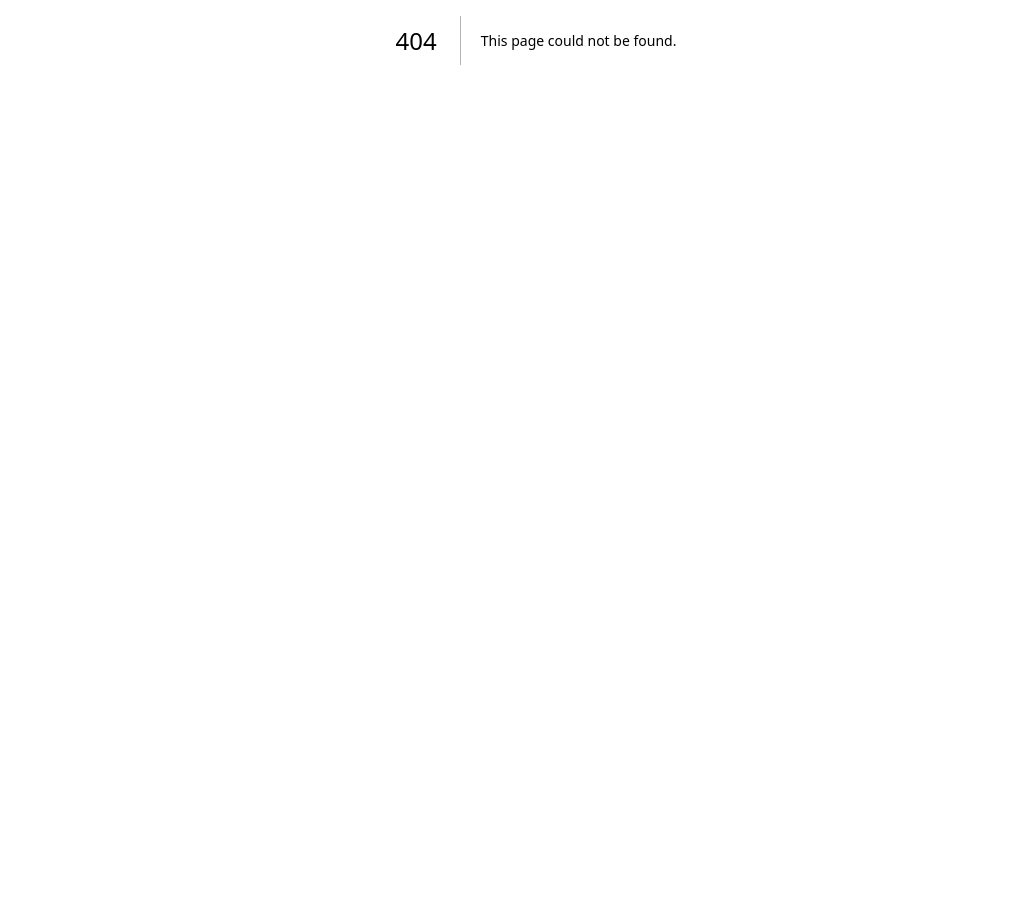
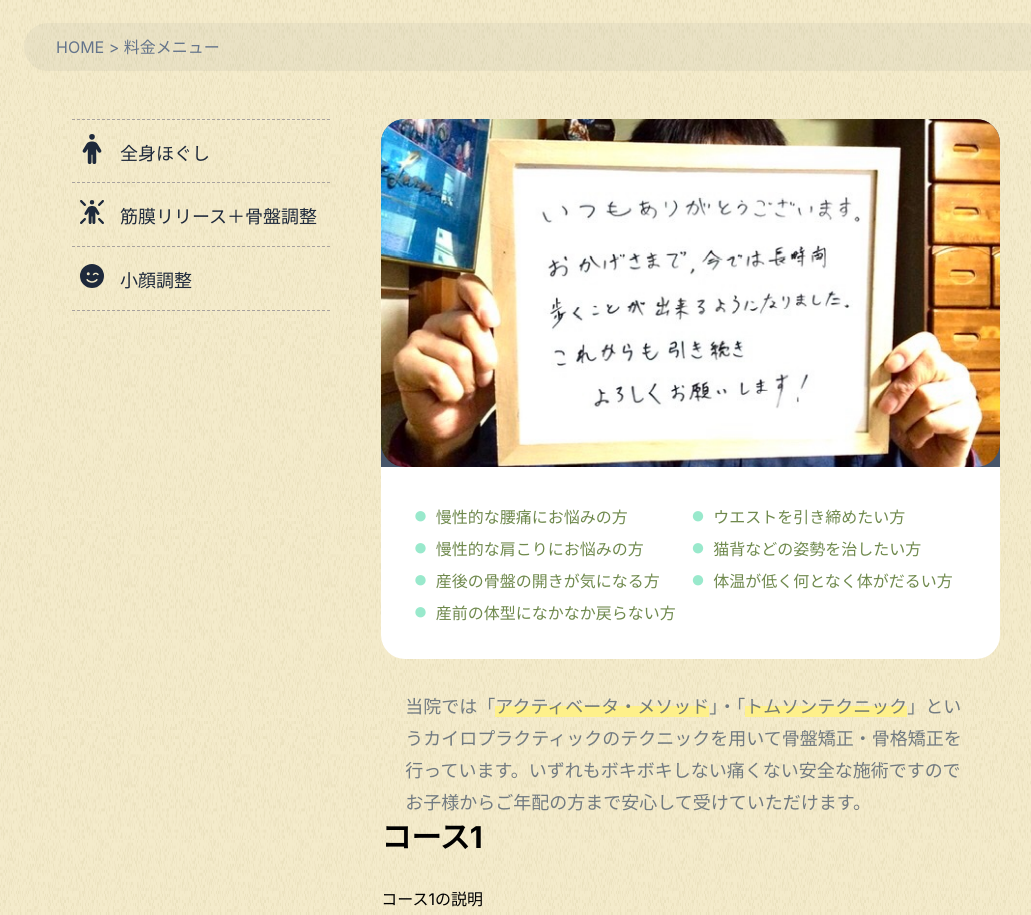
Before and after one commit to Rashinban1988/docker-nextjs-django-nginx, a Next.js app in the folder frontend/web-front/: page /ryokin in a window 1280 px wide. Before the commit this address had no page. Shown: the part 360-1275 px from the top of the page, without its empty margins (104-1135 px from the left). Before the commit the page ends 800 px from the top, so only its background shows below. Built offline with nearby package versions, Linux system fonts and the light colour scheme.

Commit message:
料金ページ作成中

```diff
--- /dev/null
+++ b/frontend/web-front/src/app/ryokin/page.tsx
@@ -0,0 +1,120 @@
+import React, { FC, useEffect, useState } from 'react'
+import axios, { AxiosInstance } from 'axios'
+import { Header } from '../components/top/header/Header'
+import { CommonHero } from '../components/common/CommonHero'
+import Link from 'next/link'
+import { FontAwesomeIcon } from '@fortawesome/react-fontawesome'
+import { faFaceSmileWink, faPerson, faPersonRays } from '@fortawesome/free-solid-svg-icons'
+
+export default function Ryokin() {
+    return (
+      <>
+        <Header fixed={true} />
+        <main style={{ backgroundImage: "url('/bg.png')" }} className="bg-fixed min-h-screen">
+          <CommonHero />
+          <section>
+            <div id="breadCramp" className="mx-auto pt-4 w-full max-w-5xl">
+              <div className="w-full h-12 py-3 px-8 rounded-full bg-slate-600/[.06] text-slate-500">
+                <Link href="/" className="">HOME</Link> &gt; 料金メニュー
+              </div>
+            </div>
+          </section>
+          <section>
+            <div className="mx-auto px-12 w-full max-w-5xl flex relative">
+              <aside className="w-2/6 mt-12 sticky top-0">
+                <ul className="w-5/6 text-slate-800">
+                  <li className="w-full h-16 border-dashed border-y border-stone-400 flex items-center justify-start">
+                    <Link href="#" className="ml-2 text-lg text-center group relative">
+                      <FontAwesomeIcon icon={faPerson} className="text-3xl w-6" />
+                      <div className="ml-4 inline-block relative">
+                        <span className="relative z-10">全身ほぐし</span>
+                        <div className="absolute top-1/2 inset-x-0 h-1/2 bg-yellow-200 opacity-0 group-hover:opacity-100 transition-opacity duration-300"></div>
+                      </div>
+                    </Link>
+                  </li>
+                  <li className="w-full h-16 border-dashed border-b border-stone-400 flex items-center justify-start">
+                    <Link href="#" className="ml-2 text-lg text-center group relative">
+                      <FontAwesomeIcon icon={faPersonRays} className="text-3xl w-6" />
+                      <div className="ml-4 inline-block relative">
+                        <span className="relative z-10">筋膜リリース＋骨盤調整</span>
+                        <div className="absolute top-1/2 inset-x-0 h-1/2 bg-yellow-200 opacity-0 group-hover:opacity-100 transition-opacity duration-300"></div>
+                      </div>
+                    </Link>
+                  </li>
+                  <li className="w-full h-16 border-dashed border-b border-stone-400 flex items-center justify-start">
+                    <Link href="#" className="ml-2 text-lg text-center group relative">
+                      <FontAwesomeIcon icon={faFaceSmileWink} className="text-3xl w-6" />
+                      <div className="ml-4 inline-block relative">
+                        <span className="relative z-10">小顔調整</span>
+                        <div className="absolute top-1/2 inset-x-0 h-1/2 bg-yellow-200 opacity-0 group-hover:opacity-100 transition-opacity duration-300"></div>
+                      </div>
+                    </Link>
+                  </li>
+                </ul>
+              </aside>
+              <article className="w-4/6 mt-12">
+                <div className="w-full aspect-video bg-slate-600 rounded-t-3xl">
+                  <img src="/voice3.jpg" alt="料金メニュー" className="w-full h-full object-cover rounded-3xl" />
+                </div>
+                <div className="rounded-b-3xl bg-white">
+                <ul className="p-8 grid grid-cols-2 list-inside text-lime-800/75">
+                  <li className=""><span className="text-emerald-400/50 mr-2 text-2xl">●</span>慢性的な腰痛にお悩みの方</li>
+                  <li className=""><span className="text-emerald-400/50 mr-2 text-2xl">●</span>ウエストを引き締めたい方</li>
+                  <li className=""><span className="text-emerald-400/50 mr-2 text-2xl">●</span>慢性的な肩こりにお悩みの方</li>
+                  <li className=""><span className="text-emerald-400/50 mr-2 text-2xl">●</span>猫背などの姿勢を治したい方</li>
+                  <li className=""><span className="text-emerald-400/50 mr-2 text-2xl">●</span>産後の骨盤の開きが気になる方</li>
+                  <li className=""><span className="text-emerald-400/50 mr-2 text-2xl">●</span>体温が低く何となく体がだるい方</li>
+                  <li className=""><span className="text-emerald-400/50 mr-2 text-2xl">●</span>産前の体型になかなか戻らない方</li>
+                </ul>
+                </div>
+                <p className="pt-8 px-6 text-lg text-slate-600/75 leading-8">
+                  当院では「
+                  <span className="relative">
+                    <span className="relative z-10">アクティベータ・メソッド</span>
+                    <span className="absolute top-1/2 inset-x-0 h-1/2 bg-yellow-200"></span>
+                  </span>
+                  」・「
+                  <span className="relative">
+                    <span className="relative z-10">トムソンテクニック</span>
+                    <span className="absolute top-1/2 inset-x-0 h-1/2 bg-yellow-200"></span>
+                  </span>
+                  」というカイロプラクティックのテクニックを用いて骨盤矯正・骨格矯正を行っています。いずれもボキボキしない痛くない安全な施術ですのでお子様からご年配の方まで安心して受けていただけます。
+                </p>
+                <h2 className="text-3xl font-bold mb-8">コース1</h2>
+                <p>コース1の説明</p>
+                <h2 className="text-3xl font-bold mb-8">コース2</h2>
+                <p>コース2の説明</p>
+              </article>
+            </div>
+          </section>
+          <section>
+            <div className="mx-auto w-full max-w-4xl">
+              <h2 className="text-3xl text-center font-bold mb-8">料金表</h2>
+              <table className="w-full">
+                <thead>
+                  <tr>
+                    <th className="border border-gray-300">コース</th>
+                    <th className="border border-gray-300">料金</th>
+                  </tr>
+                </thead>
+                <tbody>
+                  <tr>
+                    <td className="border border-gray-300">コース1</td>
+                    <td className="border border-gray-300">¥10,000</td>
+                  </tr>
+                  <tr>
+                    <td className="border border-gray-300">コース2</td>
+                    <td className="border border-gray-300">¥20,000</td>
+                  </tr>
+                  <tr>
+                    <td className="border border-gray-300">コース3</td>
+                    <td className="border border-gray-300">¥30,000</td>
+                  </tr>
+                </tbody>
+              </table>
+            </div>
+          </section>
+        </main>
+      </>
+    )
+}
```
